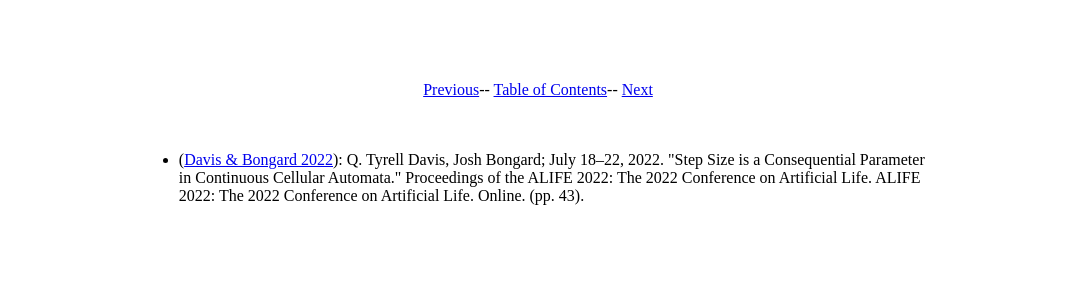
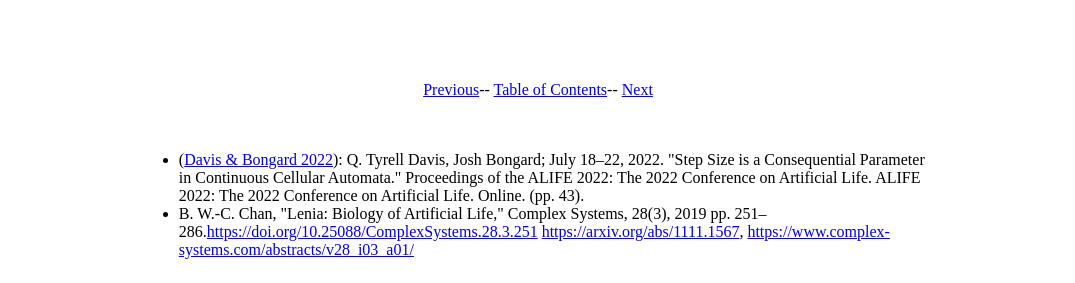
Before and after one commit to riveSunder/non_platonic_cross_roads, a plain HTML site: page docs/step_size_c.html in a window 1280 px wide. Shown: the part 963-1246 px from the top of the page, without its empty margins (102-1177 px from the left). Before the commit the page ends 1192 px from the top, so only its background shows below. Drawn offline with Linux system fonts and the light colour scheme.

Commit message:
add reference for lenia to an earlier slide

```diff
--- a/docs/step_size_c.html
+++ b/docs/step_size_c.html
@@ -79,6 +79,7 @@
   <div class="container">
       <ul class="unlist">
       <li>(<a href="https://direct.mit.edu/isal/proceedings/isal2022/34/43/112315">Davis & Bongard 2022</a>): Q. Tyrell Davis, Josh Bongard; July 18–22, 2022. "Step Size is a Consequential Parameter in Continuous Cellular Automata." Proceedings of the ALIFE 2022: The 2022 Conference on Artificial Life. ALIFE 2022: The 2022 Conference on Artificial Life. Online. (pp. 43).
+        <li>B. W.-C. Chan, "Lenia: Biology of Artificial Life," Complex Systems, 28(3), 2019 pp. 251–286.<a href="https://doi.org/10.25088/ComplexSystems.28.3.251">https://doi.org/10.25088/ComplexSystems.28.3.251</a> <a href="https://arxiv.org/abs/1111.1567">https://arxiv.org/abs/1111.1567</a>, <a href="https://www.complex-systems.com/abstracts/v28_i03_a01/">https://www.complex-systems.com/abstracts/v28_i03_a01/</a></li>
       </ul>
   </div>
   </body>
```
Also changed, not shown: docs/systems_lenia.html (+1 -3 lines).
